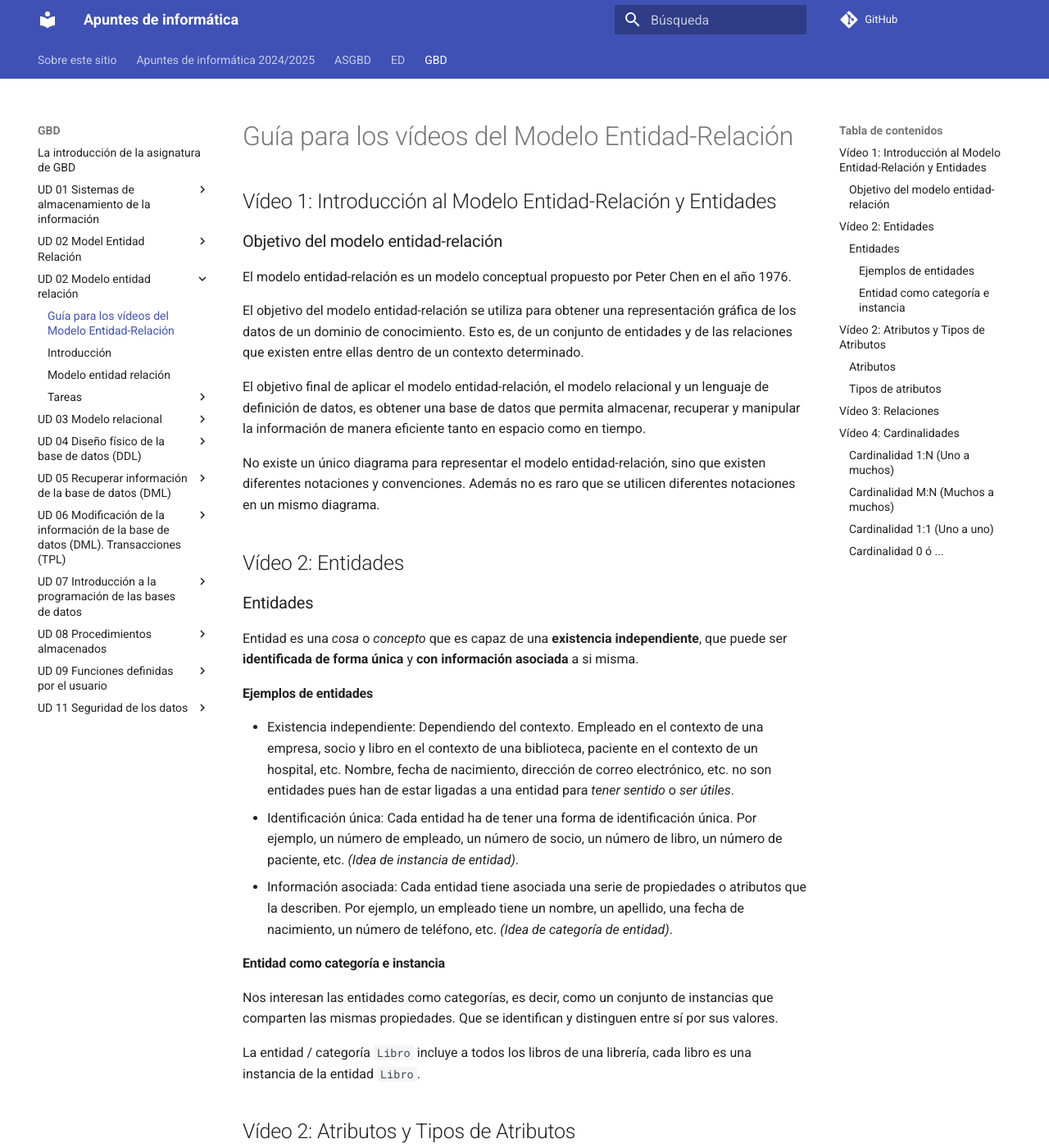
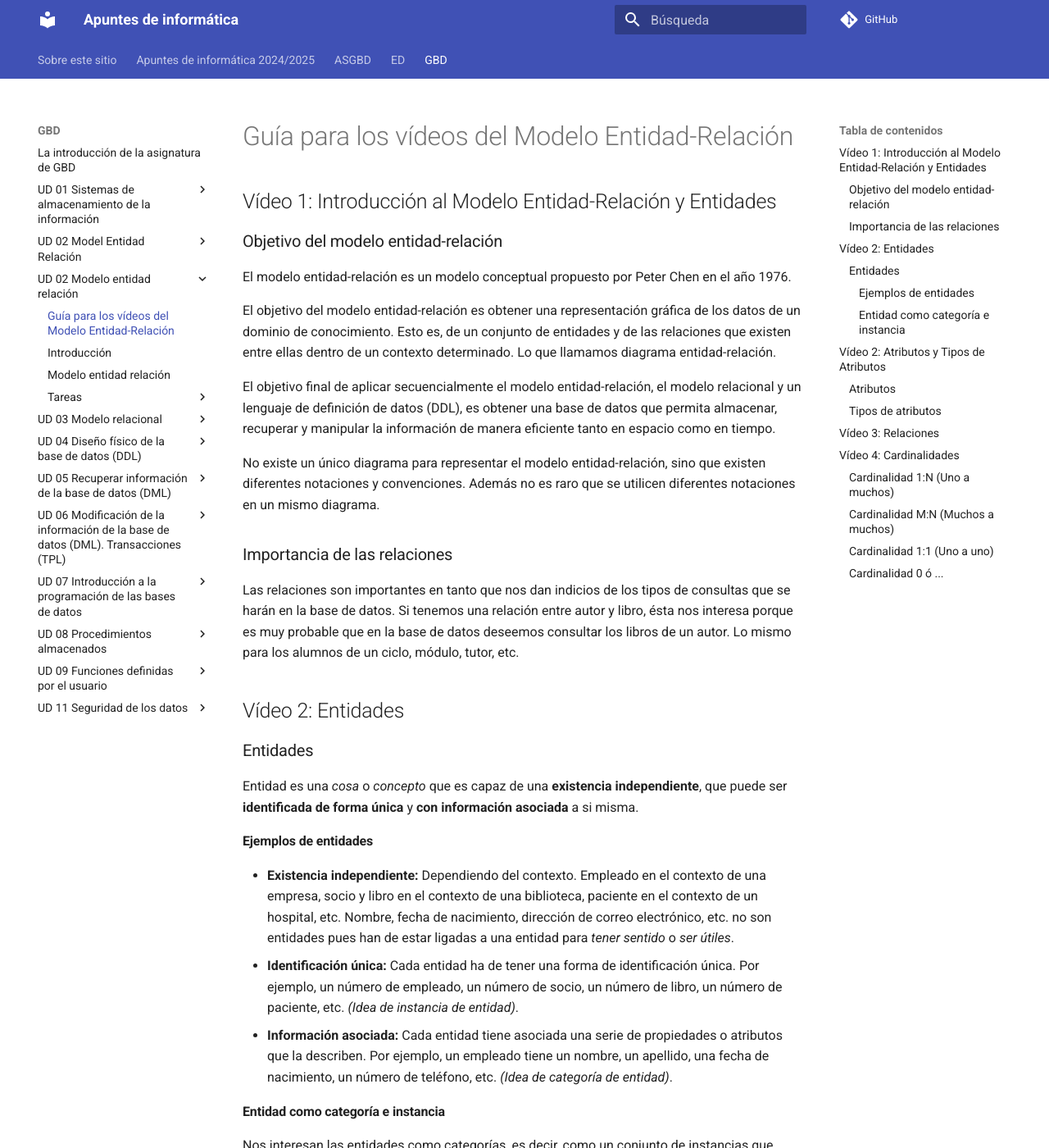
Before and after one commit to mmourazos/Curso-2024-2025, an MkDocs documentation site: the page built from docs/GBD/UD 02 - Modelo entidad-relación/Guía vídeos.md, in a window 1280 px wide and 1400 px high. Shown: the whole window at 82% size. Built offline with MkDocs 1.6.1 and Material for MkDocs 9.7.7, drawn with Linux system fonts in a browser that asks for light colours; comment, search, counter and statistics services are not loaded; some of the changed text lies outside the part shown.

Commit message:
Retoque guión vídeos

````diff
--- a/docs/GBD/UD 02 - Modelo entidad-relación/Guía vídeos.md
+++ b/docs/GBD/UD 02 - Modelo entidad-relación/Guía vídeos.md
@@ -6,11 +6,15 @@
 
 El modelo entidad-relación es un modelo conceptual propuesto por Peter Chen en el año 1976.
 
-El objetivo del modelo entidad-relación se utiliza para obtener una representación gráfica de los datos de un dominio de conocimiento. Esto es, de un conjunto de entidades y de las relaciones que existen entre ellas dentro de un contexto determinado.
+El objetivo del modelo entidad-relación es obtener una representación gráfica de los datos de un dominio de conocimiento. Esto es, de un conjunto de entidades y de las relaciones que existen entre ellas dentro de un contexto determinado. Lo que llamamos diagrama entidad-relación.
 
-El objetivo final de aplicar el modelo entidad-relación, el modelo relacional y un lenguaje de definición de datos, es obtener una base de datos que permita almacenar, recuperar y manipular la información de manera eficiente tanto en espacio como en tiempo.
+El objetivo final de aplicar secuencialmente el modelo entidad-relación, el modelo relacional y un lenguaje de definición de datos (DDL), es obtener una base de datos que permita almacenar, recuperar y manipular la información de manera eficiente tanto en espacio como en tiempo.
 
 No existe un único diagrama para representar el modelo entidad-relación, sino que existen diferentes notaciones y convenciones. Además no es raro que se utilicen diferentes notaciones en un mismo diagrama.
+
+### Importancia de las relaciones
+
+Las relaciones son importantes en tanto que nos dan indicios de los tipos de consultas que se harán en la base de datos. Si tenemos una relación entre autor y libro, ésta nos interesa porque es muy probable que en la base de datos deseemos consultar los libros de un autor. Lo mismo para los alumnos de un ciclo, módulo, tutor, etc.
 
 ## Vídeo 2: Entidades
 
@@ -20,9 +24,9 @@
 
 #### Ejemplos de entidades
 
-* Existencia independiente: Dependiendo del contexto. Empleado en el contexto de una empresa, socio y libro en el contexto de una biblioteca, paciente en el contexto de un hospital, etc. Nombre, fecha de nacimiento, dirección de correo electrónico, etc. no son entidades pues han de estar ligadas a una entidad para *tener sentido* o *ser útiles*.
-* Identificación única: Cada entidad ha de tener una forma de identificación única. Por ejemplo, un número de empleado, un número de socio, un número de libro, un número de paciente, etc. *(Idea de instancia de entidad)*.
-* Información asociada: Cada entidad tiene asociada una serie de propiedades o atributos que la describen. Por ejemplo, un empleado tiene un nombre, un apellido, una fecha de nacimiento, un número de teléfono, etc. *(Idea de categoría de entidad)*.
+* **Existencia independiente:** Dependiendo del contexto. Empleado en el contexto de una empresa, socio y libro en el contexto de una biblioteca, paciente en el contexto de un hospital, etc. Nombre, fecha de nacimiento, dirección de correo electrónico, etc. no son entidades pues han de estar ligadas a una entidad para *tener sentido* o *ser útiles*.
+* **Identificación única:** Cada entidad ha de tener una forma de identificación única. Por ejemplo, un número de empleado, un número de socio, un número de libro, un número de paciente, etc. *(Idea de instancia de entidad)*.
+* **Información asociada:** Cada entidad tiene asociada una serie de propiedades o atributos que la describen. Por ejemplo, un empleado tiene un nombre, un apellido, una fecha de nacimiento, un número de teléfono, etc. *(Idea de categoría de entidad)*.
 
 #### Entidad como categoría e instancia
 
@@ -56,14 +60,35 @@
 
 Esta cardinalidad indica que una instancia de una entidad puede estar relacionada con N instancias de otra entidad. Por ejemplo, un departamento puede tener asignados de 1 a N empleados, mientras que un empleado puede estar asignado a un único departamento.
 
+```mermaid
+erDiagram
+Cliente ||--|{ Venta : compra
+```
+
+
+
 ### Cardinalidad M:N (Muchos a muchos)
 
 Esta cardinalidad indica que una instancia de una entidad puede estar relacionada con N instancias de otra entidad y viceversa. Por ejemplo, un libro puede estar escrito por uno o más autores y un autor puede serlo de uno o más libros.
+
+```mermaid
+erDiagram
+Cliente }|--|{ Producto : compra
+```
+
+
 
 ### Cardinalidad 1:1 (Uno a uno)
 
 Este es un caso raro en el que una instancia de una entidad está relacionada con una única instancia de otra entidad. Por ejemplo, un empleado puede tener asignado un único despacho y un despacho puede estar asignado a un único empleado.
 
+```mermaid
+erDiagram
+Autor ||--o| Biografia : tiene
+```
+
+
+
 ### Cardinalidad 0 ó ...
 
-Cuando decimos que una cardinalidad es 0 a *algo** lo que estamos indicando es que es posible que no exista una relación entre algunas instancias. Por ejemplo si sabemos que todo profesor ha de estar asignado a un departamento, diremos que la relación entre profesor y departamento es N a 1 (un profesor puede estar asignado a un único departamento pero un departamento puede tener asignados de N profesores). Si sabemos que habrá profesores sin asignar a un departamento, diremos que la relación es N a 0 ó 1 (un profesor puede estar asignado a un único departamento pero un departamento puede tener asignados de 1 a N profesores). Finalmente, si un departamento puede existir sin profesores diremos que la cardinalidad sería 0 ó N a 0 ó 1.
+Cuando decimos que una cardinalidad es 0 a *algo* lo que estamos indicando es que es posible que no exista una relación entre algunas instancias. Por ejemplo si sabemos que todo profesor ha de estar asignado a un departamento, diremos que la relación entre profesor y departamento es N a 1 (un profesor puede estar asignado a un único departamento pero un departamento puede tener asignados de N profesores). Si sabemos que habrá profesores sin asignar a un departamento, diremos que la relación es N a 0 ó 1 (un profesor puede estar asignado a un único departamento pero un departamento puede tener asignados de 1 a N profesores). Finalmente, si un departamento puede existir sin profesores diremos que la cardinalidad sería 0 ó N a 0 ó 1.
````
